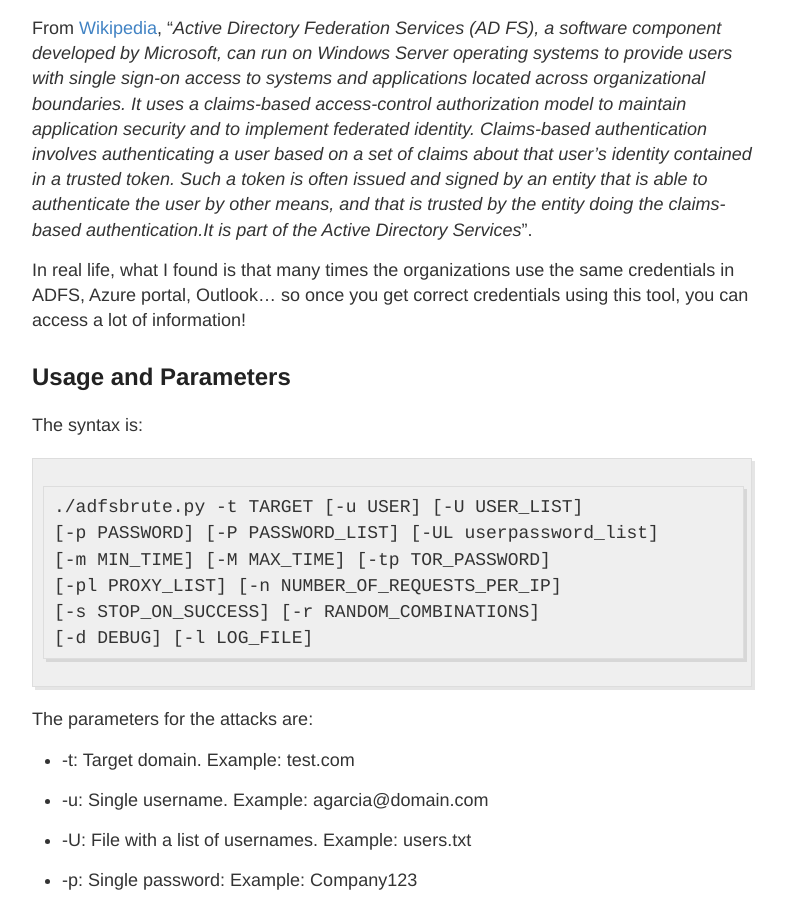
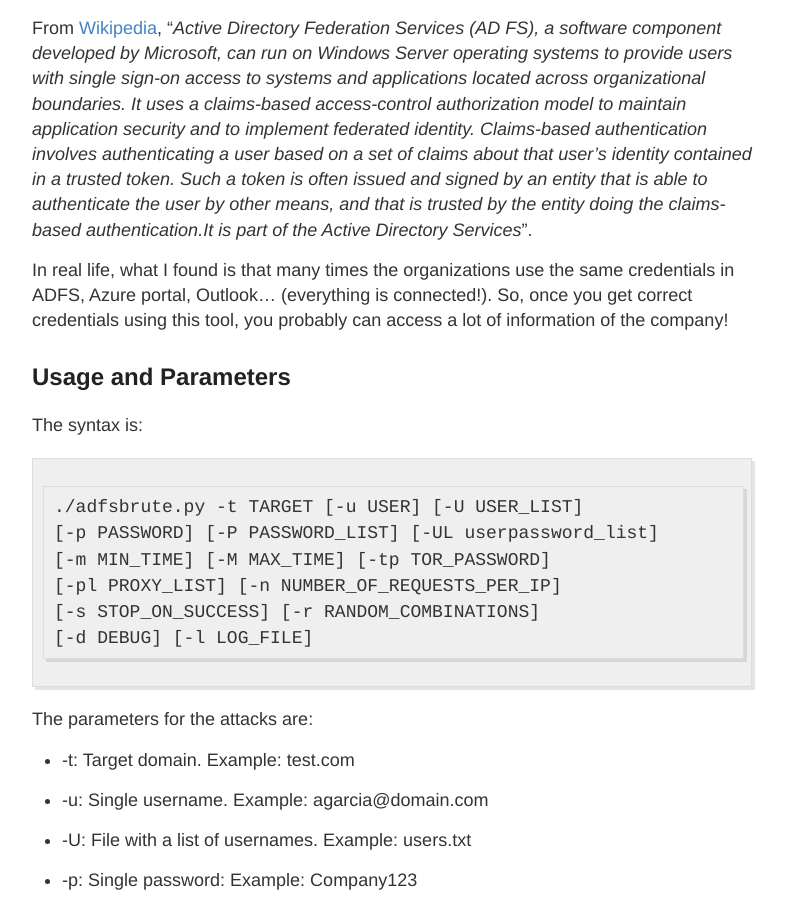
Before and after one commit to ricardojoserf/ricardojoserf.github.io, a Jekyll site: the page built from _posts/2021-3-15-Adfsbrute.md, in a window 1280 px wide and 900 px high, scrolled down 713 px. Shown: the whole window, without its empty margins (248-1034 px from the left). Built offline with Jekyll 4.4.1, drawn with Linux system fonts in a browser that asks for light colours.

Commit message:
Update 2021-3-15-Adfsbrute.md

```diff
--- a/_posts/2021-3-15-Adfsbrute.md
+++ b/_posts/2021-3-15-Adfsbrute.md
@@ -18,7 +18,7 @@
 
 From [Wikipedia](https://en.wikipedia.org/wiki/Active_Directory_Federation_Services), "*Active Directory Federation Services (AD FS), a software component developed by Microsoft, can run on Windows Server operating systems to provide users with single sign-on access to systems and applications located across organizational boundaries. It uses a claims-based access-control authorization model to maintain application security and to implement federated identity. Claims-based authentication involves authenticating a user based on a set of claims about that user's identity contained in a trusted token. Such a token is often issued and signed by an entity that is able to authenticate the user by other means, and that is trusted by the entity doing the claims-based authentication.It is part of the Active Directory Services*".
 
-In real life, what I found is that many times the organizations use the same credentials in ADFS, Azure portal, Outlook... so once you get correct credentials using this tool, you can access a lot of information!
+In real life, what I found is that many times the organizations use the same credentials in ADFS, Azure portal, Outlook... (everything is connected!). So, once you get correct credentials using this tool, you probably can access a lot of information of the company!
 
 
 ## Usage and Parameters
```
